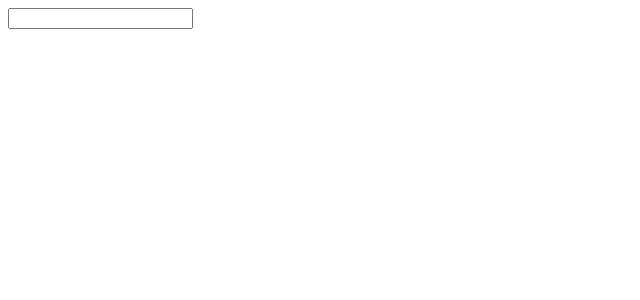
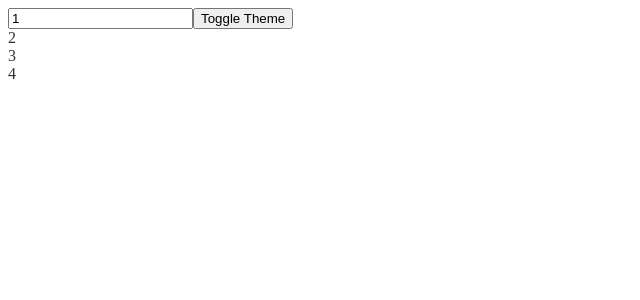
Before and after one commit to bunyaminmrcn/react-hooks-explained, a React (Create React App) app: page / in a window 1280 px wide. Shown: the top 300 px of the page, without its empty margins (0-640 px from the left). Built offline with nearby package versions, Linux system fonts and the light colour scheme.

Commit message:
add useCallback component

```diff
--- a/src/App.js
+++ b/src/App.js
@@ -4,10 +4,11 @@
 import UseRefComponent from './hooks/useRef'
 import UseContextComponent from './hooks/useContext'
 import UseReducerComponent from './hooks/useReducer'
+import UseCallbackComponent from './hooks/useCallback'
 
 function App() {
   return (
-    <UseReducerComponent />
+    <UseCallbackComponent />
   );
 }
 
--- /dev/null
+++ b/src/hooks/useCallback.js
@@ -0,0 +1,46 @@
+import React, { useState, useEffect, useCallback } from "react";
+
+function List({ getItems }) {
+  const [items, setItems] = useState([]);
+
+  useEffect(() => {
+    setItems(getItems(1));
+    console.log("Updating items");
+  }, [getItems]);
+
+  return items.map((item) => <div key={item}>{item}</div>);
+}
+
+export default function App() {
+  const [number, setNumber] = useState(1);
+  const [dark, setDark] = useState(false);
+  const getItems = useCallback(
+    (incrementer) => {
+      return [
+        number + incrementer,
+        number + 1 + incrementer,
+        number + 2 + incrementer,
+      ];
+    },
+    [number],
+  );
+
+  const theme = {
+    backgroundColor: dark ? "#333" : "#FFF",
+    color: dark ? "#FFF" : "#333",
+  };
+
+  return (
+    <div style={theme}>
+      <input
+        type="number"
+        value={number}
+        onChange={(e) => setNumber(parseInt(e.target.value))}
+      />
+      <button onClick={() => setDark((prevDark) => !prevDark)}>
+        Toggle Theme
+      </button>
+      <List getItems={getItems} />
+    </div>
+  );
+}
```
